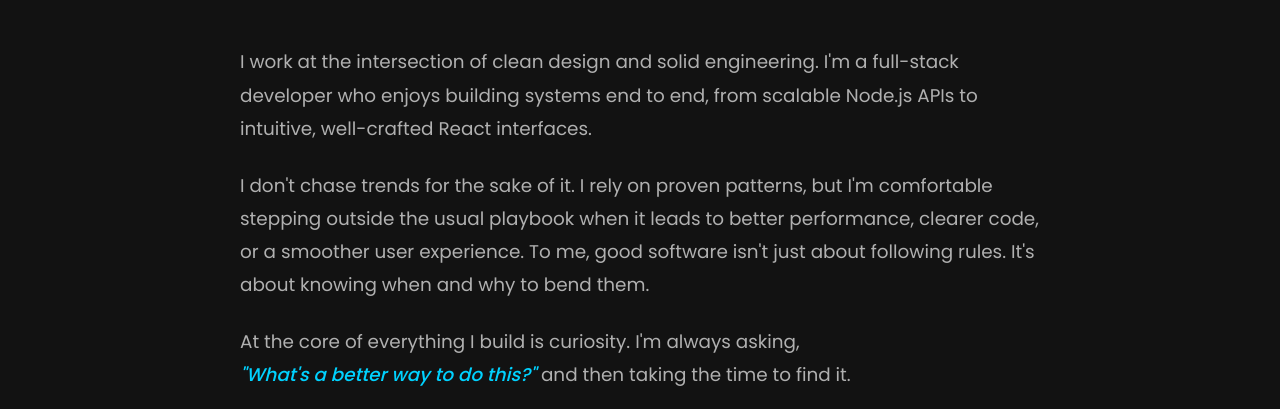
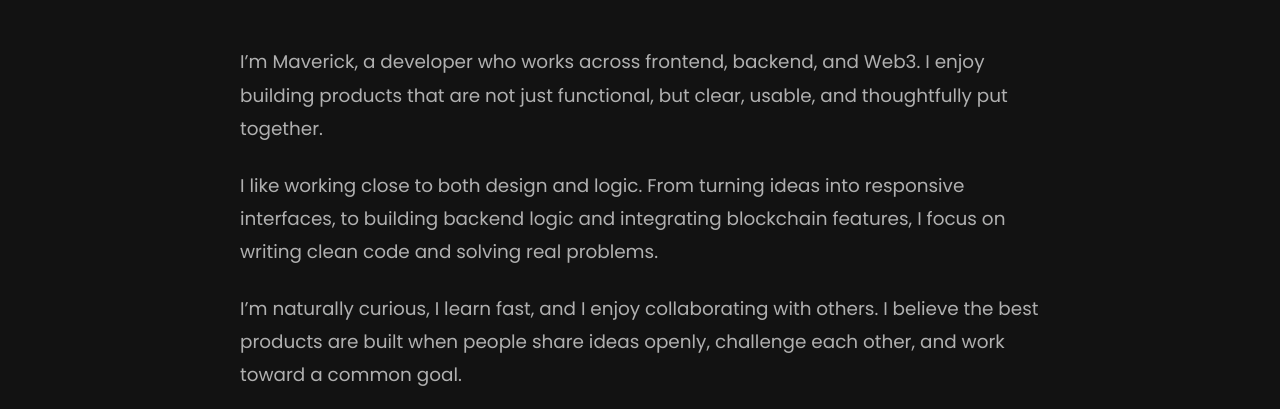
Before and after one commit to LoidForger-dev/LoidForgerPortfolio, a plain HTML site: page index.html in a window 1280 px wide. Shown: the part 543-952 px from the top of the page. Drawn offline with Linux system fonts and the light colour scheme; no server answers.

Commit message:
Update index.html

```diff
--- a/index.html
+++ b/index.html
@@ -708,11 +708,13 @@
   <section id="about">
     <h2>About</h2>
     <div class="about-content">
-      <p>I work at the intersection of clean design and solid engineering. I'm a full-stack developer who enjoys building systems end to end, from scalable Node.js APIs to intuitive, well-crafted React interfaces.</p>
+      <p>I’m Maverick, a developer who works across frontend, backend, and Web3. I enjoy building products that are not just functional, but clear, usable, and thoughtfully put together.</p>
 
-      <p>I don't chase trends for the sake of it. I rely on proven patterns, but I'm comfortable stepping outside the usual playbook when it leads to better performance, clearer code, or a smoother user experience. To me, good software isn't just about following rules. It's about knowing when and why to bend them.</p>
+      <p>I like working close to both design and logic. From turning ideas into responsive interfaces, to building backend logic and integrating blockchain features, I focus on writing clean code and solving real problems.</p>
 
-      <p>At the core of everything I build is curiosity. I'm always asking, <em>"What's a better way to do this?"</em> and then taking the time to find it.</p>
+      <p>I’m naturally curious, I learn fast, and I enjoy collaborating with others. I believe the best products are built when people share ideas openly, challenge each other, and work toward a common goal.</p>
+
+      <p>I’m always looking to <em>"grow, improve my craft, and build</em> things that actually matter.</p>
     </div>
   </section>
 
```
